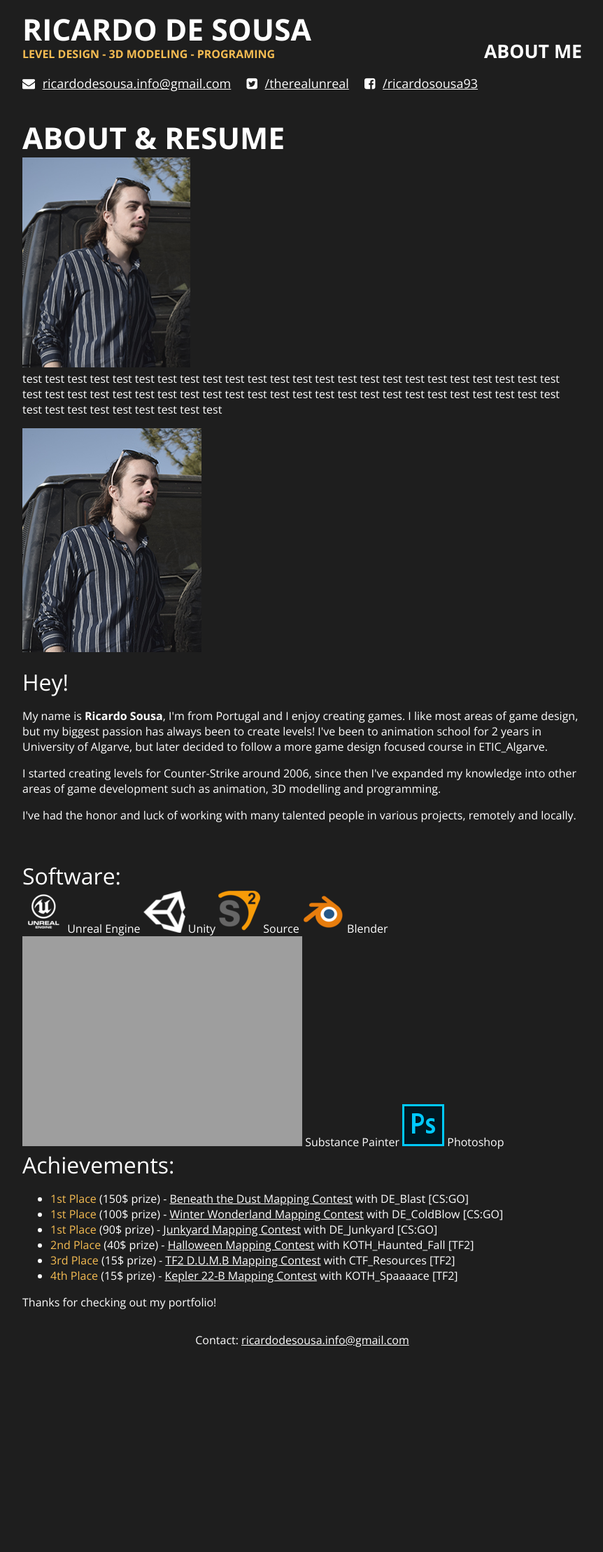
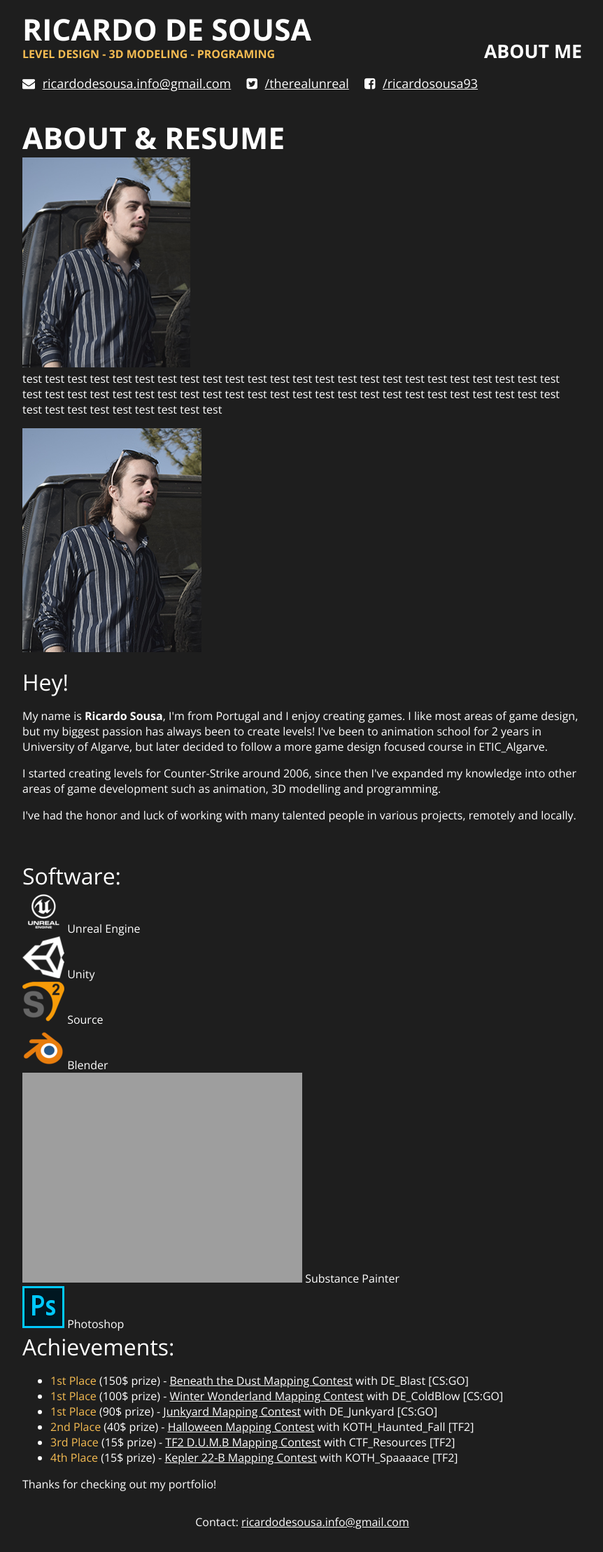
Before and after one commit to THEREALUNREAL/THEREALUNREAL.github.io, a Jekyll site: the page built from about.md, in a window 1280 px wide. Shown: the whole page at 70% size, without its empty margins (208-1070 px from the left). Built offline with Jekyll 4.4.1, drawn with Linux system fonts in a browser that asks for light colours; nearby versions of some CDN libraries; before the commit the page ends 1958 px from its top, so only the background shows below that.

Commit message:
Update about.md

```diff
--- a/about.md
+++ b/about.md
@@ -20,12 +20,26 @@
 <br>
 
 <font size="6">Software:</font>
-<div><img src="{{ site.url }}/images/software/unreal.png" alt="Unreal"> Unreal Engine
+<div class="row">
+  <div class="column">
+    <div><img src="{{ site.url }}/images/software/unreal.png" alt="Unreal"> Unreal Engine
+  </div>
+  <div class="column">
 <img src="{{ site.url }}/images/software/unity.png" alt="Unity"> Unity
+  </div>
+  <div class="column">
 <img src="{{ site.url }}/images/software/source.png" alt="Source"> Source
+  </div>
+  <div class="column">
 <img src="{{ site.url }}/images/software/blender.png" alt="Blender"> Blender
+  </div>
+  <div class="column">
 <img src="{{ site.url }}/images/software/substance_painter.png" alt="Substance Painter"> Substance Painter
+  </div>
+  <div class="column">
 <img src="{{ site.url }}/images/software/photoshop.png" alt="Photoshop"> Photoshop</div>
+  </div>
+</div>
 
 <font size="6">Achievements:</font>
 
```
